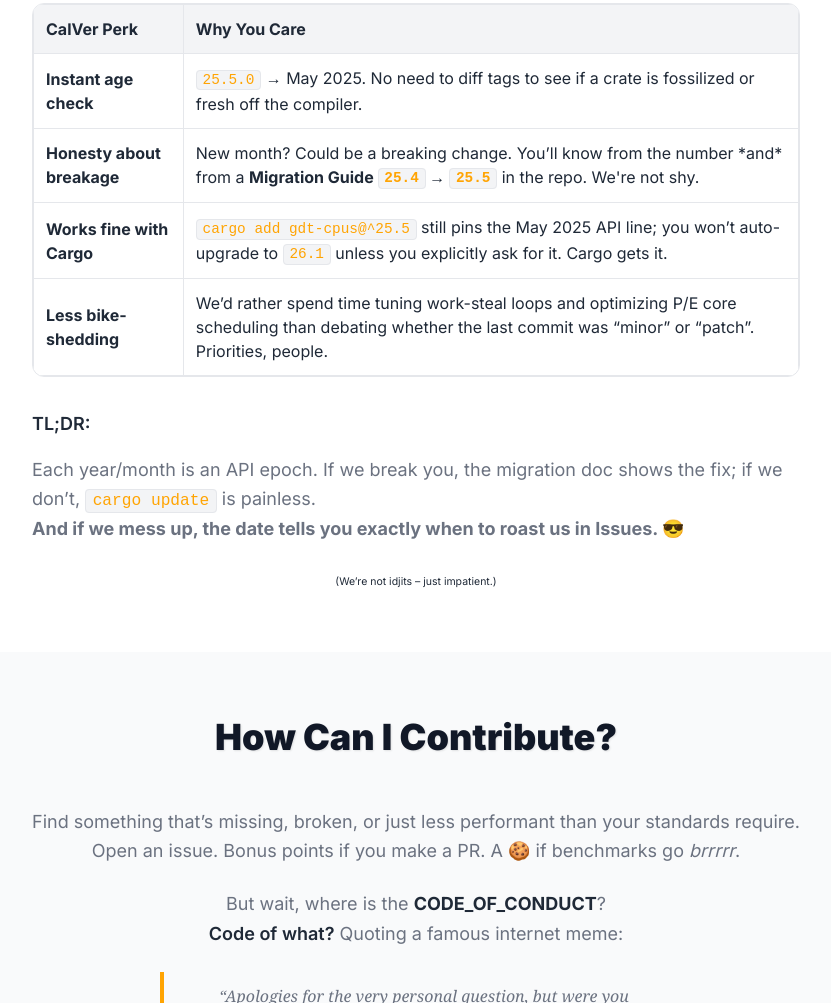
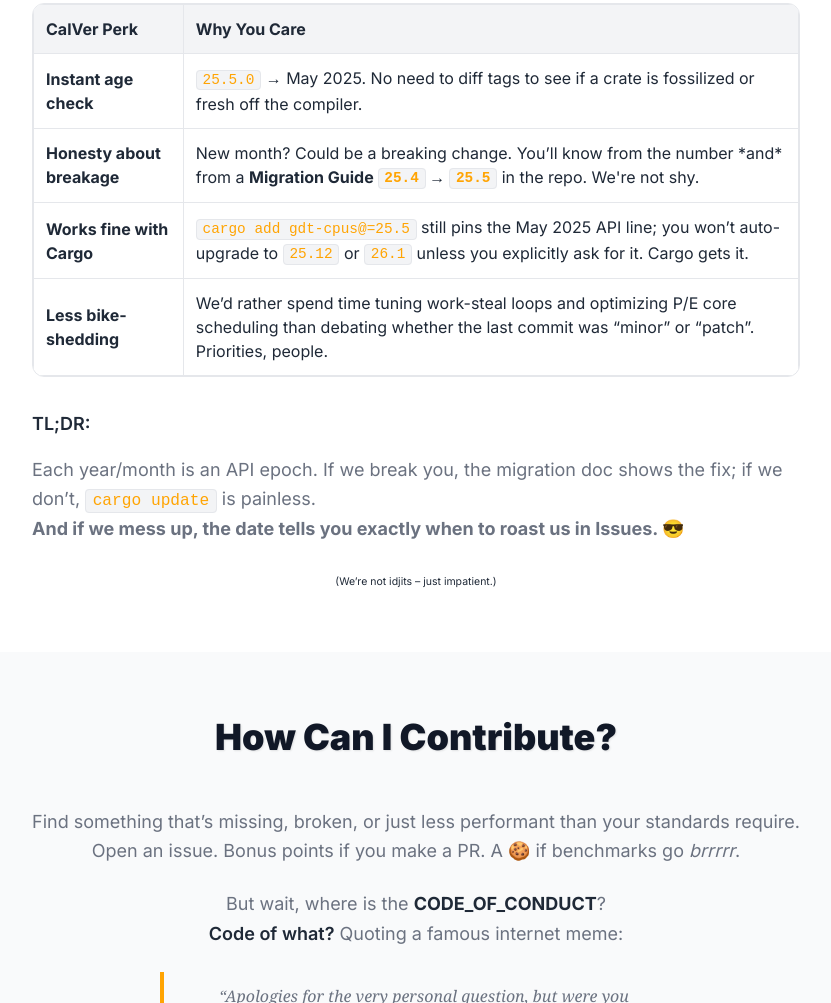
Before and after one commit to WildPixelGames/gdt-cpus, a plain HTML site: page index.html in a window 1280 px wide. Shown: the part 7636-8639 px from the top of the page, without its empty margins (224-1055 px from the left). Drawn offline with nearby package versions, Linux system fonts and the light colour scheme.

Commit message:
chore: clarifies cargo add example

```diff
--- a/index.html
+++ b/index.html
@@ -1028,8 +1028,9 @@
                   </tr>
                   <tr>
                     <td><strong>Works fine with Cargo</strong></td>
-                    <td><code class="inline-code">cargo add gdt-cpus@^25.5</code> still pins the May 2025 API line; you
-                      won’t auto-upgrade to <code class="inline-code">26.1</code> unless you explicitly ask for it.
+                    <td><code class="inline-code">cargo add gdt-cpus@=25.5</code> still pins the May 2025 API line; you
+                      won’t auto-upgrade to <code class="inline-code">25.12</code> or <code
+                        class="inline-code">26.1</code> unless you explicitly ask for it.
                       Cargo gets it.</td>
                   </tr>
                   <tr>
```
